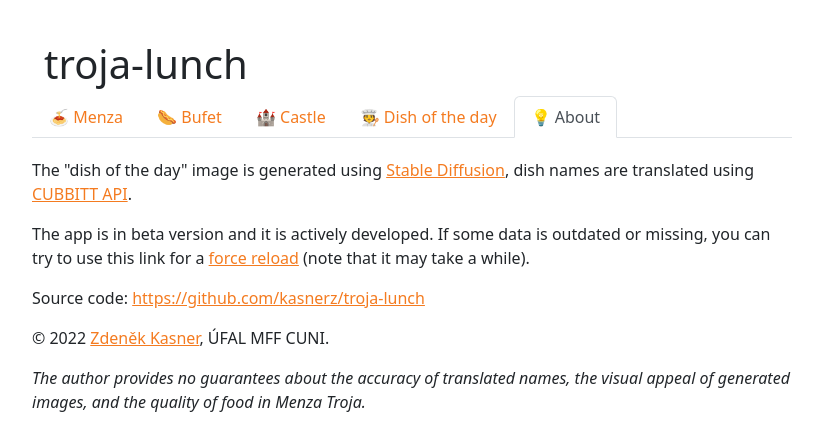
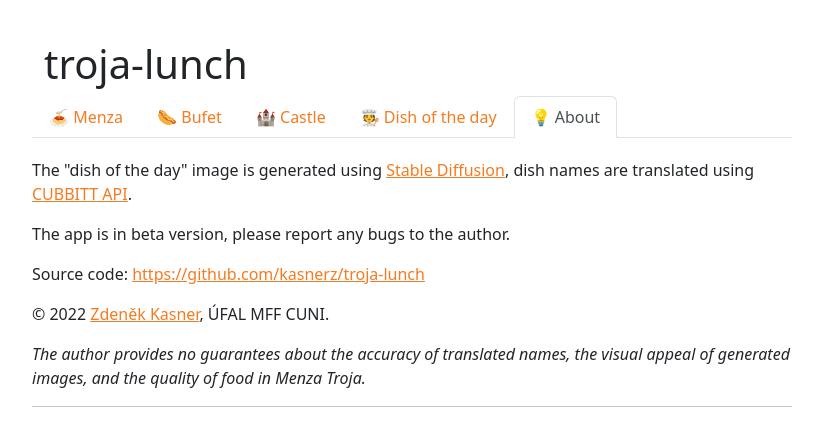
Before and after one commit to kasnerz/troja-lunch, a Python web app: template src/templates/index.html in a window 1280 px wide, after a click on "💡 About". Shown: the top 424 px of the page, without its empty margins (228-1050 px from the left). Run offline with Jinja, Linux system fonts and the light colour scheme; the template is opened without the code that fills it, so the values that code supplies are empty.

```diff
--- a/src/templates/index.html
+++ b/src/templates/index.html
@@ -82,7 +82,8 @@
       <div id="about-pane" class="tab-pane fade" role="tabpanel" tabindex="0">
         <div class="infobox">
         <p>The "dish of the day" image is generated using <a href="https://github.com/CompVis/stable-diffusion">Stable Diffusion</a>, dish names are translated using <a href="https://lindat.mff.cuni.cz/services/translation/docs">CUBBITT API</a>.</p>
-        <p>The app is in beta version and it is actively developed. If some data is outdated or missing, you can try to use this link for a <a href="{{ url_for('test_force_reload') }}">force reload</a> (note that it may take a while).</p>
+        <p>The app is in beta version, please report any bugs to the author.</p>
+          <!-- <p>If some data is outdated or missing, you can try to use this link for a <a href="{{ url_for('test_force_reload') }}">force reload</a> (note that it may take a while).</p> -->
         <p>Source code: <a href="https://github.com/kasnerz/troja-lunch">https://github.com/kasnerz/troja-lunch</a></p>
         <p>
           © 2022 <a href="https://ufal.mff.cuni.cz/zdenek-kasner/">Zdeněk Kasner</a>, ÚFAL MFF CUNI.
```
Also changed, not shown: src/__init__.py (+2 -7 lines).
